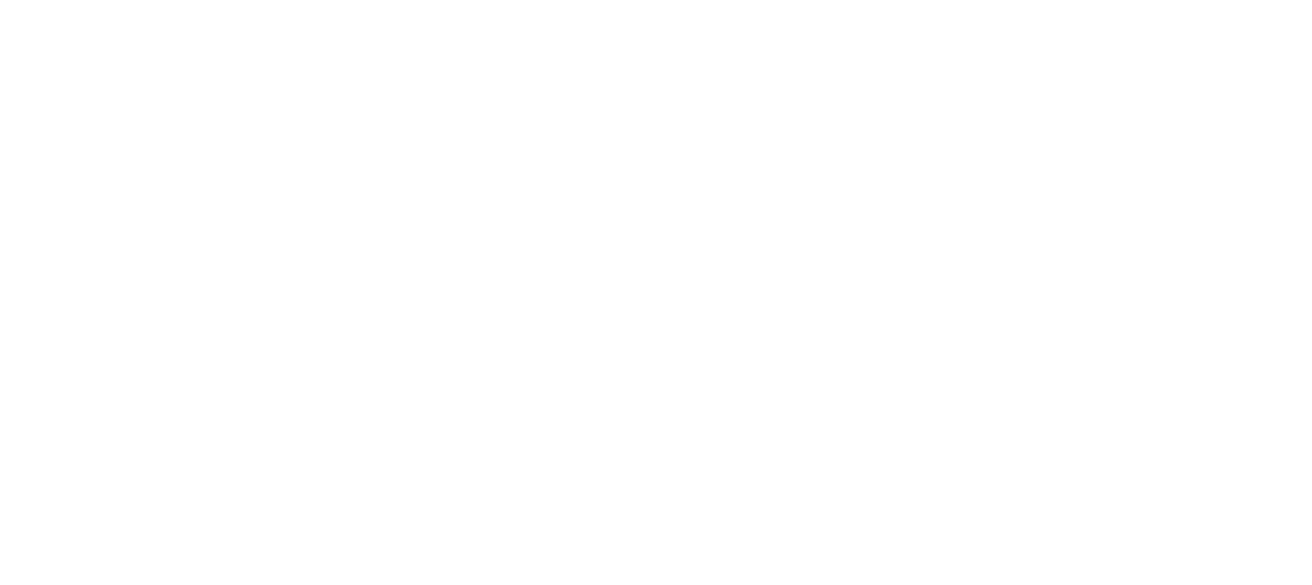
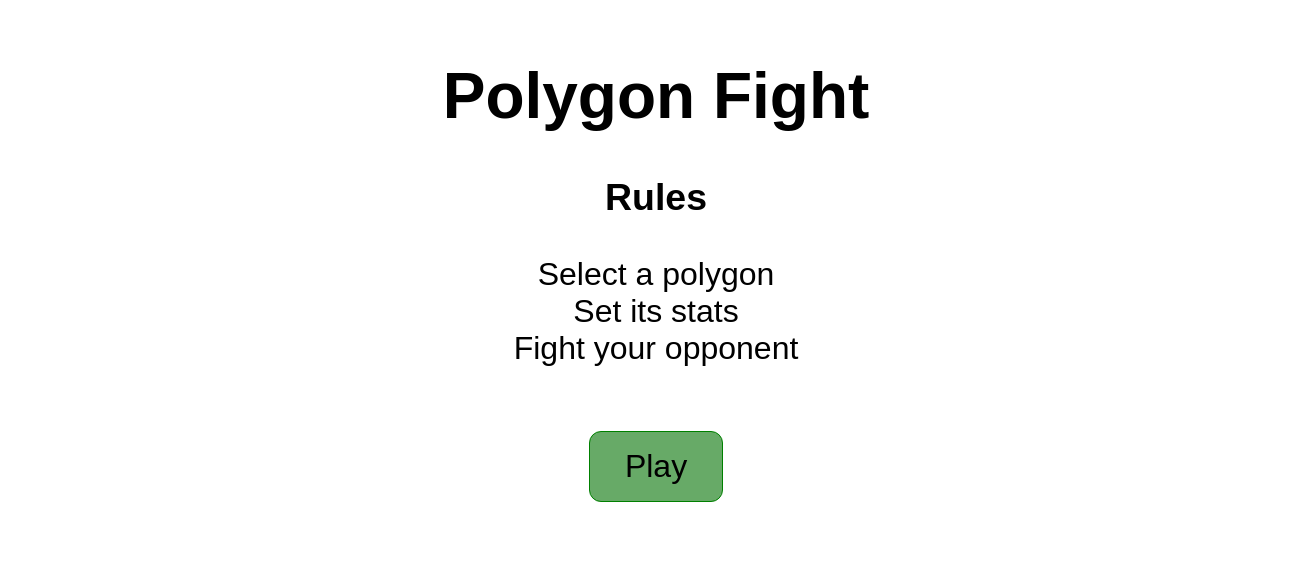
Before and after one commit to Glimakra-Webbutvecklare-2020/enkelt-spel, a website: page solutions/henry/polygon-fight/index.html in a window 1280 px wide. Shown: the whole page, 1312 px wide, since content can reach past the window. Drawn offline with Linux system fonts and the light colour scheme.

Commit message:
user can start game

```diff
--- a/solutions/henry/polygon-fight/game.js
+++ b/solutions/henry/polygon-fight/game.js
@@ -0,0 +1 @@
+console.log("Hello");
--- a/solutions/henry/polygon-fight/index.html
+++ b/solutions/henry/polygon-fight/index.html
@@ -3,13 +3,21 @@
 <head>
     <meta charset="UTF-8">
     <meta name="viewport" content="width=device-width, initial-scale=1.0">
-    <title>Polygon Fight - Selection</title>
+    <title>Polygon Fight</title>
     <link rel="stylesheet" href="style.css">
 </head>
 
 <body>
-
-    <script src="script.js"></script>
+    <main>
+        <h1 class="header">Polygon Fight</h1>
+        <h3 class="header">Rules</h3>
+        <ul class="rule-list">
+            <li>Select a polygon</li>
+            <li>Set its stats</li>
+            <li>Fight your opponent</li>
+        </ul>
+        <a href="game.html" class="play-link">Play</a>
+    </main>
 </body>
 
 </html>
--- a/solutions/henry/polygon-fight/style.css
+++ b/solutions/henry/polygon-fight/style.css
@@ -0,0 +1,42 @@
+html,
+body {
+    width: 100%;
+    margin: 0;
+    padding: 0;
+}
+
+body {
+    font-family: Arial, Helvetica, sans-serif;
+    font-size: 2rem;
+}
+
+main {
+    width: 100%;
+    padding: 16px;
+}
+
+.header,
+.play-link {
+    text-align: center;
+}
+
+.play-link {
+    display: block;
+    width: 100px;
+    margin: 4rem auto;
+    text-decoration: none;
+    padding: 1rem;
+    border: 1px solid green;
+    border-radius: 12px;
+    color: black;
+    background-color: rgb(103, 170, 103);
+}
+
+.play-link:hover {
+    background-color: lightgreen;
+}
+
+.rule-list {
+    text-align: center;
+    padding: 0;
+}
```
Also changed, not shown: solutions/henry/polygon-fight/game.html (+1 -0 lines), solutions/henry/polygon-fight/index.js (deleted).
